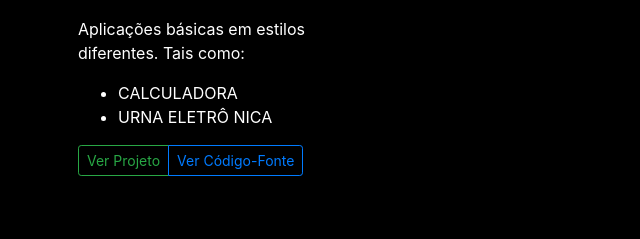
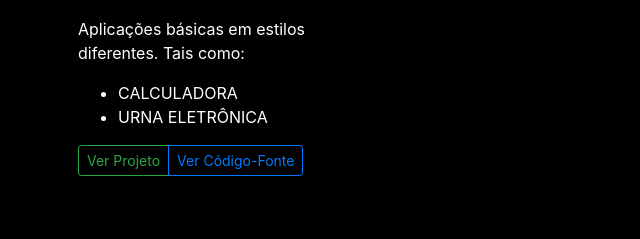
Before and after one commit to alexx-ander28/portfolio01, a plain HTML site: page index.html in a window 1280 px wide. Shown: the part 1329-1568 px from the top of the page, 408-1048 px from the left. Drawn offline with nearby package versions, Linux system fonts and the light colour scheme.

Commit message:
Update index.html

```diff
--- a/index.html
+++ b/index.html
@@ -193,7 +193,7 @@
                             <p class="card-text textobranco">Aplicações básicas em estilos diferentes. Tais como:</p>
                             <ul class="textobranco">
                                 <li>CALCULADORA</li>
-                                <li>URNA ELETRÔ NICA</li>
+                                <li>URNA ELETRÔNICA</li>
                             </ul>
                             <div class="d-flex justify-content-between align-items-center">
                                 <div class="btn-group">
```
